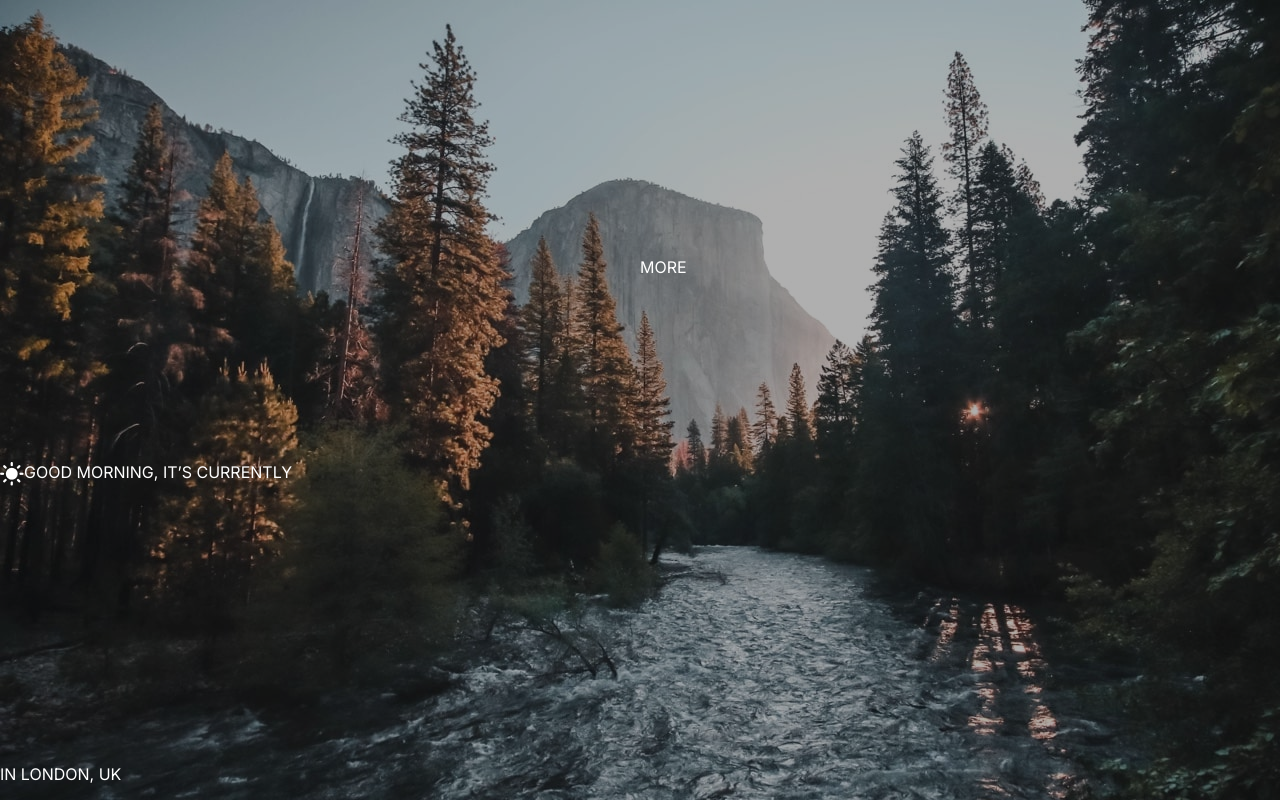
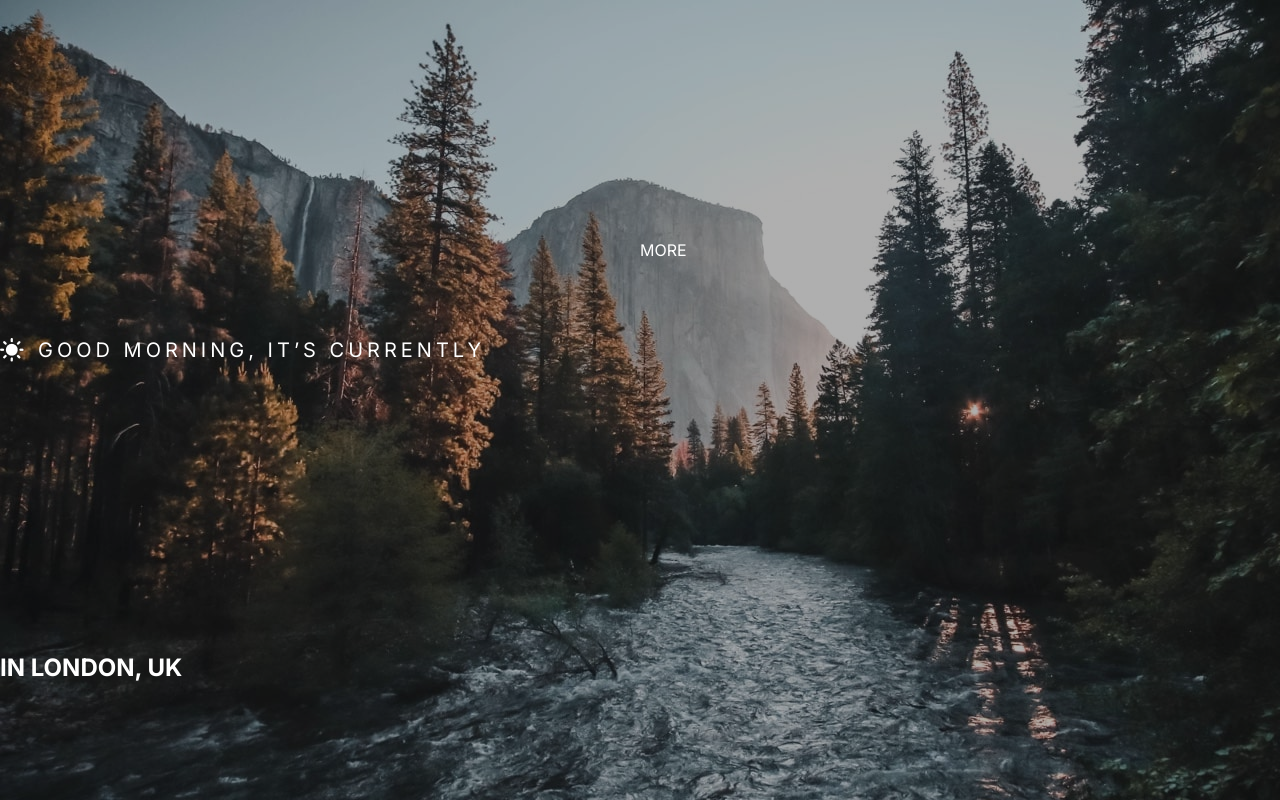
Before and after one commit to PapiManu/marathon-js_2_manu_alex, a plain HTML site: page index.html in a window 1280 px wide. Drawn offline with Linux system fonts and the light colour scheme; no server answers.

Commit message:
Correction des tailles et de l'image meteo

```diff
--- a/style.css
+++ b/style.css
@@ -35,11 +35,16 @@ body{
     grid-row: 2;
     display: flex;
     flex-direction: column;
-    justify-content: flex-end;
+    justify-content: center;
 }
 
 #info > #meteo {
     display: flex;
+    font-size: 20px;
+    letter-spacing:4px;
+}
+#info > #meteo > #meteo_img {
+    margin-right: 14px;
 }
 #info > #horloge {
     font-size: 200px;
@@ -53,3 +58,7 @@ body{
     margin-left: 20px;
     font-weight: normal;
 }
+#position{
+    font-size: 24px;
+    font-weight: bold;
+}
```
